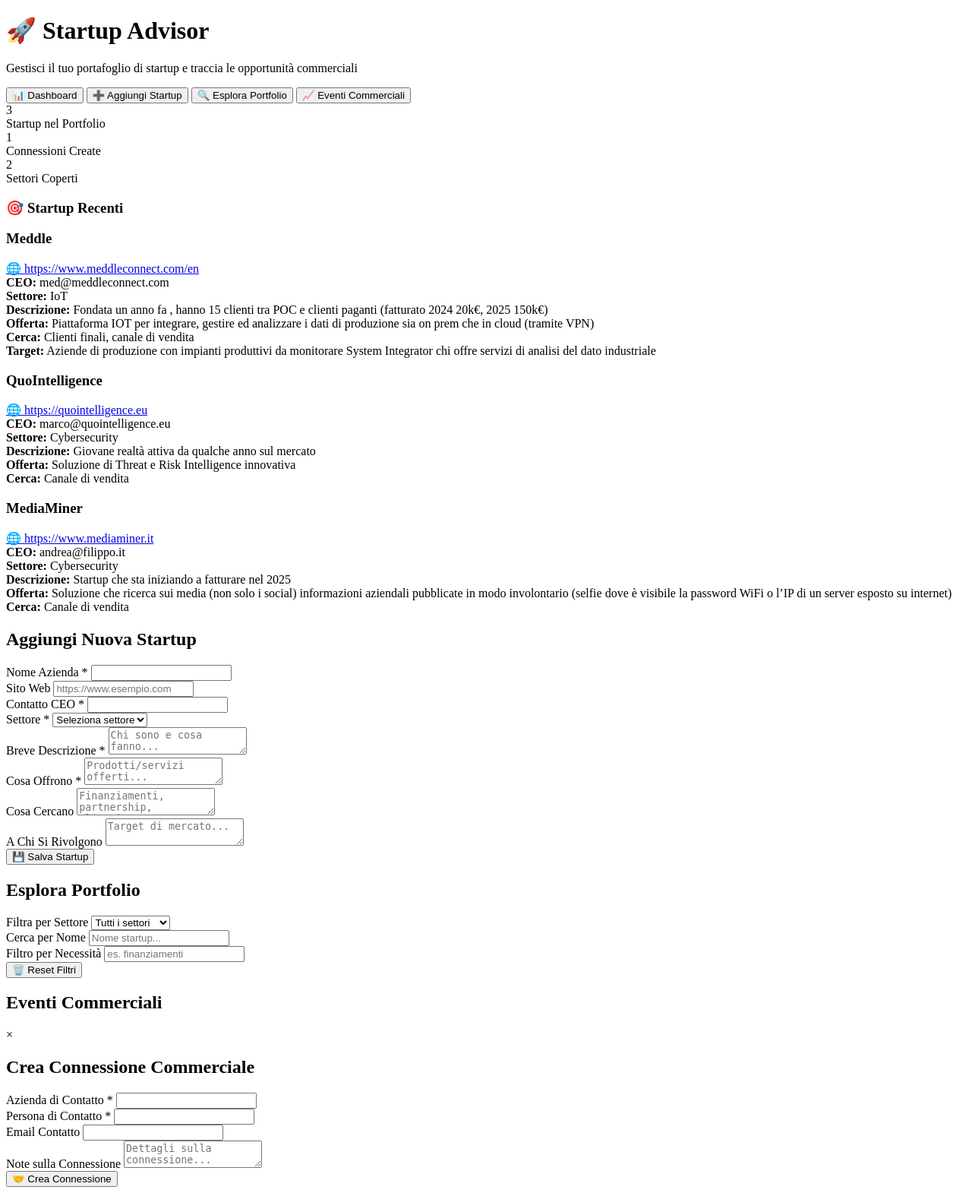
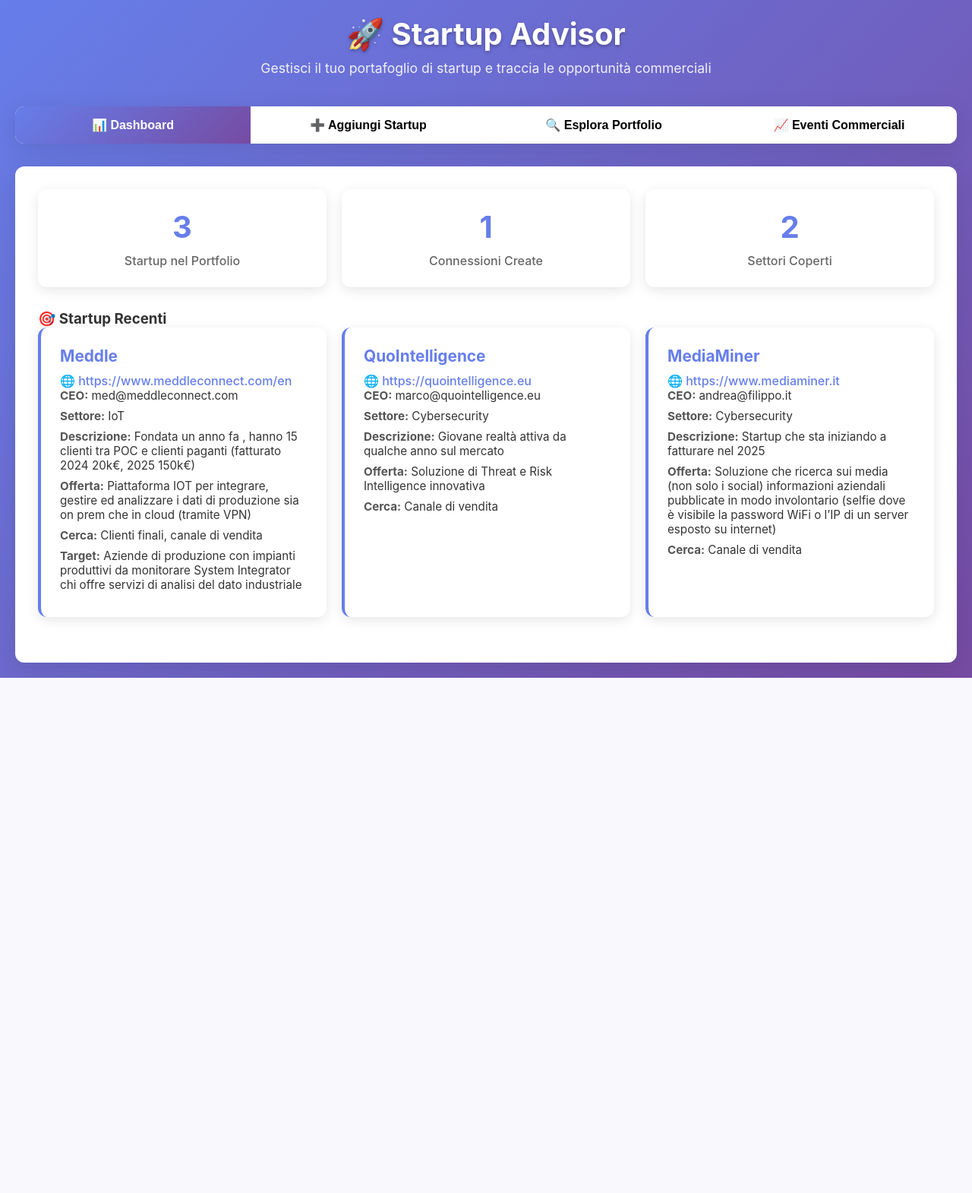
Before and after one commit to Baldopapa/startup-advisor, a Flask app: page / in a window 1280 px wide. Shown: the whole page at 76% size. After the commit the page ends 892 px from the top, so only its background shows below. Run offline with Flask 3, Linux system fonts and the light colour scheme; data comes from the database, SQL or seed files in the repository; both versions use the stored data as it was after the commit.

Commit message:
v2 con modifica scheda startup

```diff
--- a/app/app.py
+++ b/app/app.py
@@ -3,7 +3,13 @@
 import os
 
 app = Flask(__name__)
-app.config['SQLALCHEMY_DATABASE_URI'] = 'sqlite:////data/startup_advisor.db'
+
+# configurazione per docker
+# app.config['SQLALCHEMY_DATABASE_URI'] = 'sqlite:////data/startup_advisor.db'
+
+# configurazione per esecuzione locale
+app.config['SQLALCHEMY_DATABASE_URI'] = 'sqlite:///startup_advisor.db'
+
 app.config['SQLALCHEMY_TRACK_MODIFICATIONS'] = False
 
 # Initialize database
@@ -82,5 +88,22 @@
         'recentStartups': [s.to_dict() for s in recent_startups]
     })
 
+@app.route('/api/startups/<int:id>', methods=['PUT'])
+def update_startup(id):
+    startup = Startup.query.get_or_404(id)
+    data = request.get_json()
+
+    startup.company_name = data['companyName']
+    startup.website = data.get('website')
+    startup.ceo_contact = data['ceoContact']
+    startup.description = data['description']
+    startup.offering = data['offering']
+    startup.sector = data['sector']
+    startup.seeking = data.get('seeking')
+    startup.target = data.get('target')
+
+    db.session.commit()
+    return jsonify(startup.to_dict()), 200
+
 if __name__ == '__main__':
     app.run(host='0.0.0.0', debug=True)
--- a/app/static/style.css
+++ b/app/static/style.css
@@ -0,0 +1,347 @@
+/* style.css */
+
+/* Reset e stili base */
+* {
+    margin: 0;
+    padding: 0;
+    box-sizing: border-box;
+}
+
+body {
+    font-family: -apple-system, BlinkMacSystemFont, 'Segoe UI', Roboto, Oxygen, Ubuntu, Cantarell, sans-serif;
+    background: linear-gradient(135deg, #667eea 0%, #764ba2 100%);
+    min-height: 100vh;
+    color: #333;
+}
+
+/* Container principale */
+.container {
+    max-width: 1400px;
+    margin: 0 auto;
+    padding: 20px;
+}
+
+/* Header */
+.header {
+    text-align: center;
+    margin-bottom: 40px;
+    color: white;
+}
+
+.header h1 {
+    font-size: 2.5rem;
+    margin-bottom: 10px;
+    text-shadow: 0 2px 4px rgba(0,0,0,0.3);
+}
+
+.header p {
+    font-size: 1.1rem;
+    opacity: 0.9;
+}
+
+/* Sistema a schede (tabs) */
+.tabs {
+    display: flex;
+    background: white;
+    border-radius: 12px;
+    box-shadow: 0 8px 32px rgba(0,0,0,0.1);
+    margin-bottom: 30px;
+    overflow: hidden;
+}
+
+.tab-button {
+    flex: 1;
+    padding: 15px 20px;
+    border: none;
+    background: white;
+    cursor: pointer;
+    font-size: 16px;
+    font-weight: 600;
+    transition: all 0.3s ease;
+    position: relative;
+}
+
+.tab-button.active {
+    background: linear-gradient(135deg, #667eea, #764ba2);
+    color: white;
+}
+
+.tab-button:hover:not(.active) {
+    background: #f8f9ff;
+}
+
+.tab-content {
+    display: none;
+    background: white;
+    border-radius: 12px;
+    box-shadow: 0 8px 32px rgba(0,0,0,0.1);
+    padding: 30px;
+}
+
+.tab-content.active {
+    display: block;
+}
+
+/* Form e input */
+.form-grid {
+    display: grid;
+    grid-template-columns: repeat(auto-fit, minmax(300px, 1fr));
+    gap: 20px;
+    margin-bottom: 30px;
+}
+
+.form-group {
+    display: flex;
+    flex-direction: column;
+}
+
+.form-group label {
+    margin-bottom: 8px;
+    font-weight: 600;
+    color: #555;
+}
+
+.form-group input,
+.form-group textarea,
+.form-group select {
+    padding: 12px;
+    border: 2px solid #e1e5e9;
+    border-radius: 8px;
+    font-size: 16px;
+    transition: all 0.3s ease;
+}
+
+.form-group input:focus,
+.form-group textarea:focus,
+.form-group select:focus {
+    outline: none;
+    border-color: #667eea;
+    box-shadow: 0 0 0 3px rgba(102, 126, 234, 0.1);
+}
+
+.form-group textarea {
+    resize: vertical;
+    min-height: 80px;
+}
+
+/* Bottoni */
+.btn {
+    padding: 12px 24px;
+    border: none;
+    border-radius: 8px;
+    font-size: 16px;
+    font-weight: 600;
+    cursor: pointer;
+    transition: all 0.3s ease;
+}
+
+.btn-primary {
+    background: linear-gradient(135deg, #667eea, #764ba2);
+    color: white;
+}
+
+.btn-primary:hover {
+    transform: translateY(-2px);
+    box-shadow: 0 8px 25px rgba(102, 126, 234, 0.3);
+}
+
+.btn-secondary {
+    background: #f8f9fa;
+    color: #495057;
+    border: 2px solid #dee2e6;
+}
+
+.btn-secondary:hover {
+    background: #e9ecef;
+}
+
+.btn-success {
+    background: #28a745;
+    color: white;
+}
+
+.btn-success:hover {
+    background: #218838;
+    transform: translateY(-2px);
+}
+
+/* Filtri */
+.filters {
+    display: grid;
+    grid-template-columns: repeat(auto-fit, minmax(200px, 1fr));
+    gap: 15px;
+    margin-bottom: 30px;
+    padding: 20px;
+    background: #f8f9ff;
+    border-radius: 12px;
+}
+
+/* Griglia startup */
+.startup-grid {
+    display: grid;
+    grid-template-columns: repeat(auto-fill, minmax(350px, 1fr));
+    gap: 20px;
+    margin-bottom: 30px;
+}
+
+/* Card startup */
+.startup-card {
+    background: white;
+    border-radius: 12px;
+    padding: 25px;
+    box-shadow: 0 4px 16px rgba(0,0,0,0.1);
+    transition: all 0.3s ease;
+    border-left: 4px solid #667eea;
+}
+
+.startup-card:hover {
+    transform: translateY(-5px);
+    box-shadow: 0 12px 40px rgba(0,0,0,0.15);
+}
+
+.startup-card h3 {
+    color: #667eea;
+    margin-bottom: 10px;
+    font-size: 1.3rem;
+}
+
+.startup-card .website {
+    color: #667eea;
+    text-decoration: none;
+    font-weight: 500;
+}
+
+.startup-card .website:hover {
+    text-decoration: underline;
+}
+
+.startup-card .field {
+    margin-bottom: 8px;
+    font-size: 0.95rem;
+}
+
+.startup-card .field strong {
+    color: #555;
+}
+
+.startup-card .actions {
+    margin-top: 15px;
+    display: flex;
+    gap: 10px;
+}
+
+.btn-small {
+    padding: 6px 12px;
+    font-size: 14px;
+}
+
+/* Eventi */
+.events-list {
+    background: #f8f9ff;
+    border-radius: 12px;
+    padding: 20px;
+}
+
+.event-item {
+    background: white;
+    padding: 15px;
+    border-radius: 8px;
+    margin-bottom: 10px;
+    border-left: 4px solid #28a745;
+}
+
+.event-item:last-child {
+    margin-bottom: 0;
+}
+
+.event-date {
+    font-size: 0.9rem;
+    color: #666;
+    margin-bottom: 5px;
+}
+
+/* Statistiche */
+.stats {
+    display: grid;
+    grid-template-columns: repeat(auto-fit, minmax(200px, 1fr));
+    gap: 20px;
+    margin-bottom: 30px;
+}
+
+.stat-card {
+    background: white;
+    padding: 25px;
+    border-radius: 12px;
+    text-align: center;
+    box-shadow: 0 4px 16px rgba(0,0,0,0.1);
+}
+
+.stat-number {
+    font-size: 2.5rem;
+    font-weight: bold;
+    color: #667eea;
+    margin-bottom: 10px;
+}
+
+.stat-label {
+    color: #666;
+    font-weight: 500;
+}
+
+/* Modal */
+.modal {
+    display: none;
+    position: fixed;
+    z-index: 1000;
+    left: 0;
+    top: 0;
+    width: 100%;
+    height: 100%;
+    background-color: rgba(0,0,0,0.5);
+}
+
+.modal-content {
+    background-color: white;
+    margin: 5% auto;
+    padding: 30px;
+    border-radius: 12px;
+    width: 90%;
+    max-width: 600px;
+    max-height: 80vh;
+    overflow-y: auto;
+}
+
+.close {
+    color: #aaa;
+    float: right;
+    font-size: 28px;
+    font-weight: bold;
+    cursor: pointer;
+}
+
+.close:hover {
+    color: #000;
+}
+
+/* Responsive design */
+@media (max-width: 768px) {
+    .container {
+        padding: 10px;
+    }
+
+    .header h1 {
+        font-size: 2rem;
+    }
+
+    .form-grid {
+        grid-template-columns: 1fr;
+    }
+
+    .startup-grid {
+        grid-template-columns: 1fr;
+    }
+
+    .tabs {
+        flex-direction: column;
+    }
+}
--- a/app/template/index.html
+++ b/app/templates/index.html
@@ -57,23 +57,28 @@
                         <input type="url" id="website" placeholder="https://www.esempio.com">
                     </div>
                     <div class="form-group">
-                        <label for="ceo-contact">Contatto CEO *</label>
+                        <label for="ceo-contact">Contatto CEO/Founder *</label>
                         <input type="email" id="ceo-contact" required>
                     </div>
                     <div class="form-group">
                         <label for="sector">Settore *</label>
                         <select id="sector" required>
                             <option value="">Seleziona settore</option>
+                            <option value="AI/ML">AI/ML</option>
+                            <option value="Blockchain">Blockchain</option>
+                            <option value="CleanTech">CleanTech</option>
+                            <option value="Cybersecurity">Cybersecurity</option>
+                            <option value="E-commerce">E-commerce</option>
+                            <option value="EdTech">EdTech</option>
                             <option value="FinTech">FinTech</option>
+                            <option value="FoodTech">FoodTech</option>
                             <option value="HealthTech">HealthTech</option>
-                            <option value="EdTech">EdTech</option>
-                            <option value="E-commerce">E-commerce</option>
+                            <option value="IoT">IoT</option>
+                            <option value="Logistics">Logistics</option>
+                            <option value="MarTech">MarTech</option>
+                            <option value="MedTech">MedTech</option>
+                            <option value="PropTech">PropTech</option>
                             <option value="SaaS">SaaS</option>
-                            <option value="AI/ML">AI/ML</option>
-                            <option value="IoT">IoT</option>
-                            <option value="CleanTech">CleanTech</option>
-                            <option value="FoodTech">FoodTech</option>
-                            <option value="PropTech">PropTech</option>
                             <option value="Altro">Altro</option>
                         </select>
                     </div>
--- a/requirements.txt
+++ b/requirements.txt
@@ -1,3 +1,3 @@
 flask
 flask-sqlalchemy
-sqlite3
+# per docker sqlite3
```
Also changed, not shown: other parts of app/templates/index.html (+72 -0 lines), app/static/app.js (+65 -0 lines), instance/startup_advisor.db (added).
